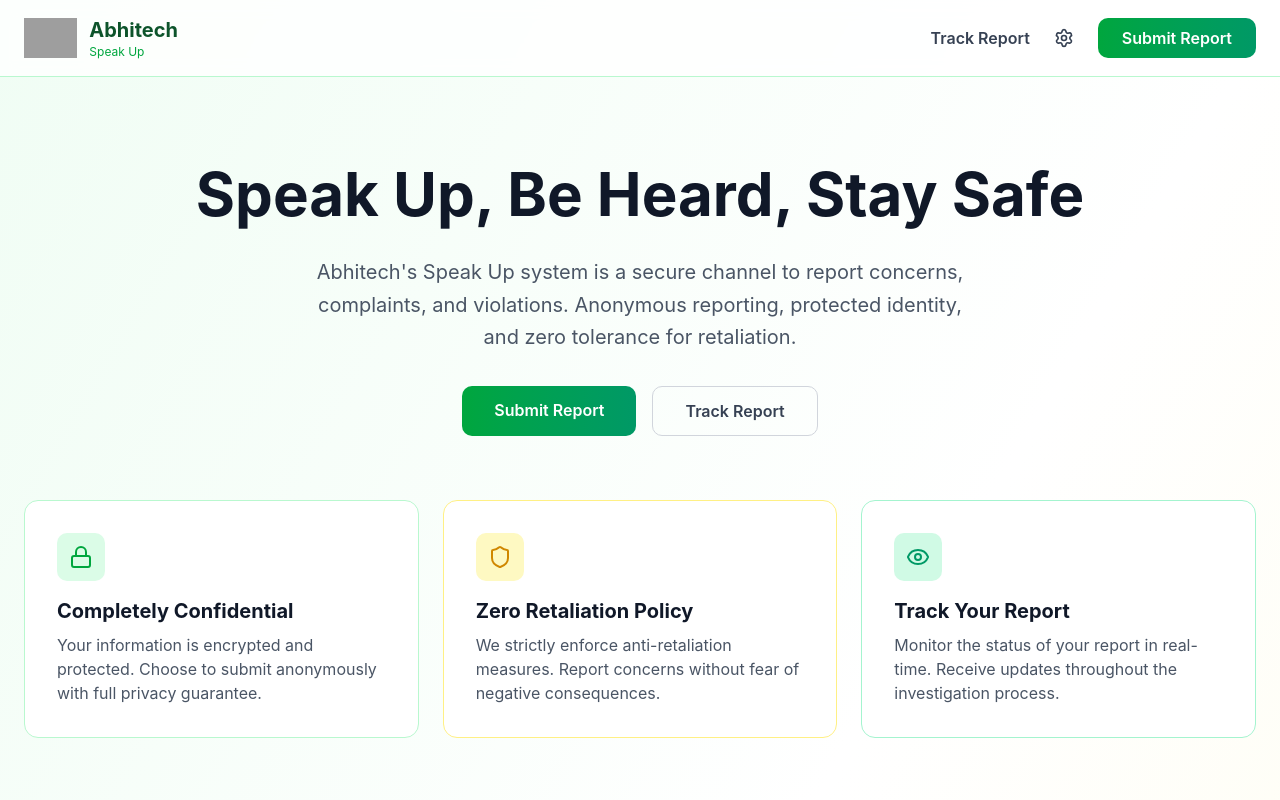
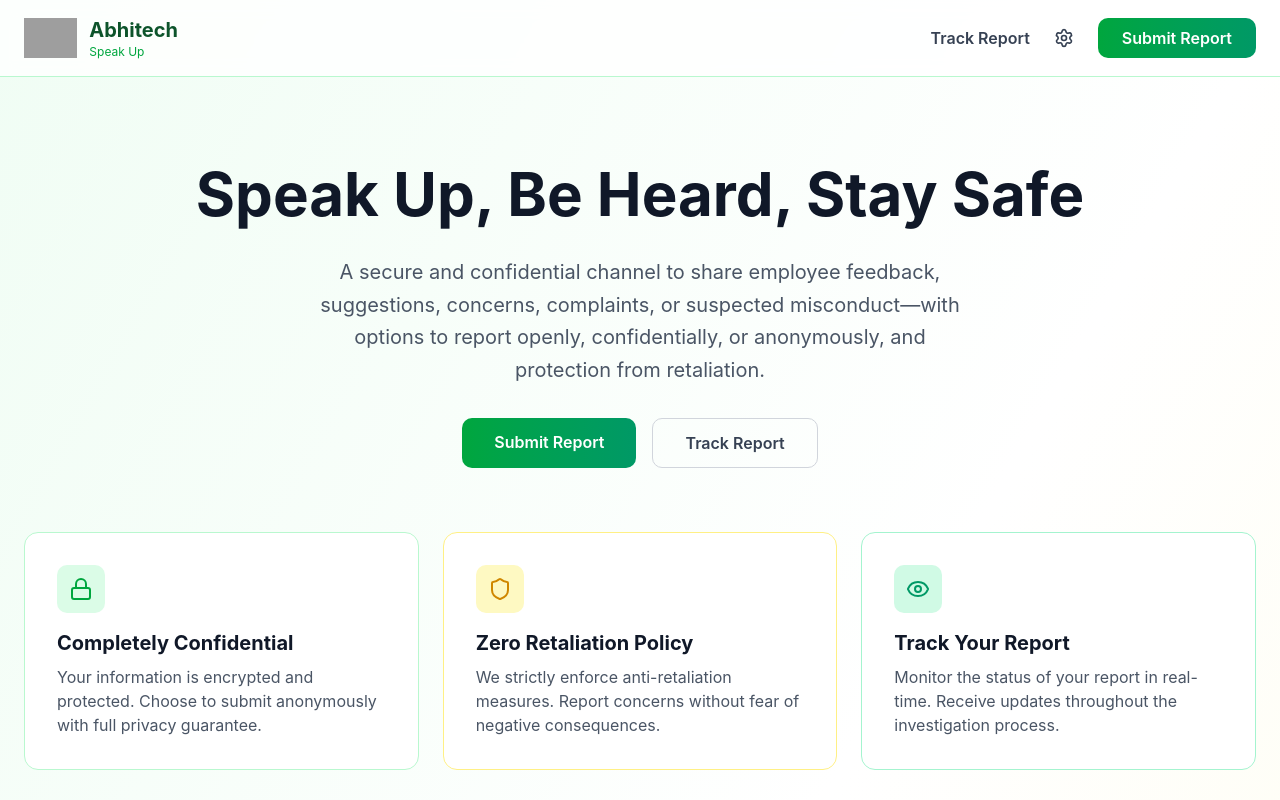
Before and after one commit to hc-mase-app/ABI-WBS, a Next.js app: page / in a window 1280 px wide. Shown: the top 800 px of the page. Built offline with nearby package versions, Linux system fonts and the light colour scheme; grey boxes are pictures that could not be loaded.

Commit message:
Rubah judul halaman

```diff
--- a/app/page.tsx
+++ b/app/page.tsx
@@ -48,8 +48,7 @@ export default function HomePage() {
             Speak Up, Be Heard, Stay Safe
           </h1>
           <p className="text-base sm:text-lg md:text-xl text-gray-600 mb-8 max-w-2xl mx-auto leading-relaxed">
-            Abhitech&apos;s Speak Up system is a secure channel to report concerns, complaints, and violations.
-            Anonymous reporting, protected identity, and zero tolerance for retaliation.
+            A secure and confidential channel to share employee feedback, suggestions, concerns, complaints, or suspected misconduct—with options to report openly, confidentially, or anonymously, and protection from retaliation.
           </p>
           <div className="flex flex-col sm:flex-row gap-4 justify-center">
             <Link href="/submit" className="bg-gradient-to-r from-green-600 to-emerald-600 hover:from-green-700 hover:to-emerald-700 text-white px-6 sm:px-8 py-3 rounded-lg font-semibold transition text-center text-sm sm:text-base">
```
